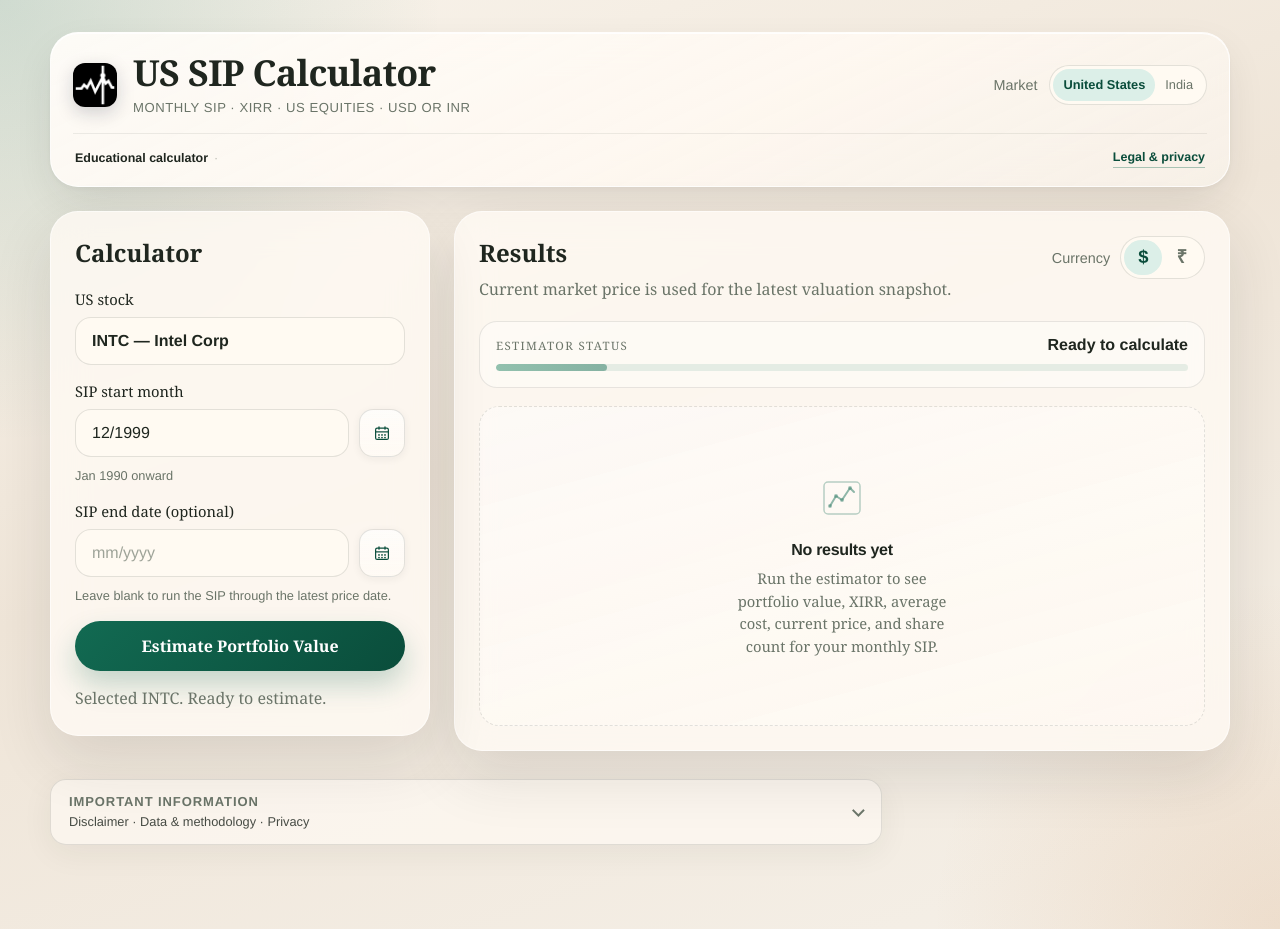
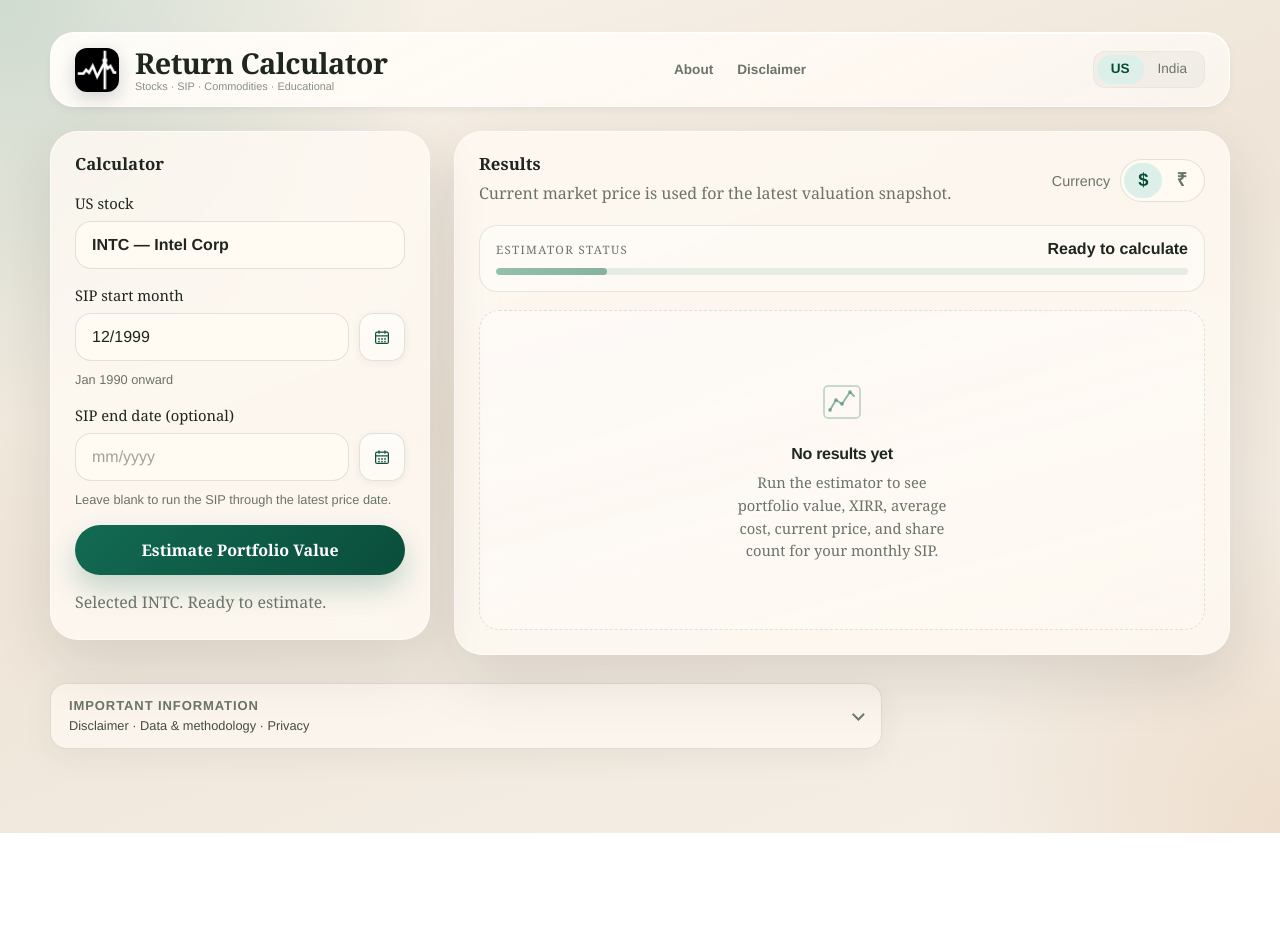
Before and after one commit to rishabhme12/xirr-stocks, a website: page public/index.html in a window 1280 px wide. After the commit the page ends 833 px from the top, so only its background shows below. Drawn offline with Linux system fonts and the light colour scheme.

Commit message:
refactor: consolidate market toggles, add mobile navigation, and update branding metadata

```diff
--- a/public/app.js
+++ b/public/app.js
@@ -22,8 +22,7 @@ const submitButton = form.querySelector('button[type="submit"]');
 const calculatorIntro = document.querySelector("#calculator-intro");
 const investorUsBtn = document.querySelector("#investor-us");
 const investorInBtn = document.querySelector("#investor-in");
-const marketUsBtn = document.querySelector("#market-us");
-const marketInBtn = document.querySelector("#market-in");
+
 const investorCurrencyWrap = document.querySelector("#investor-currency-wrap");
 const stockQueryClear = document.querySelector("#stock-query-clear");
 
@@ -1738,27 +1737,21 @@ function getDefaultsForMarket(market) {
 
 function updateShellForMarket() {
   const m = getMarket();
-  const title = document.getElementById("app-brand-title");
   const tag = document.getElementById("app-brand-tagline");
   const usTrust = document.querySelector("[data-trust-us]");
   const inTrust = document.querySelector("[data-trust-in]");
   const stockLabel = document.getElementById("stock-field-label");
+  if (tag) tag.textContent = "Stocks · SIP · Commodities · Educational";
   if (m === "in") {
-    if (title) title.textContent = "India SIP & XIRR";
-    if (tag) tag.textContent = "Monthly SIP in rupees";
     if (usTrust) usTrust.hidden = true;
     if (inTrust) inTrust.hidden = true;
     if (stockLabel) stockLabel.textContent = "India stock";
     stockQueryInput.placeholder = "e.g. Federal Bank or FEDERALBNK";
-    document.title = "India SIP & XIRR";
   } else {
-    if (title) title.textContent = "US SIP Calculator";
-    if (tag) tag.textContent = "Monthly SIP · XIRR · US equities · USD or INR";
     if (usTrust) usTrust.hidden = true;
     if (inTrust) inTrust.hidden = true;
     if (stockLabel) stockLabel.textContent = "US stock";
     stockQueryInput.placeholder = "Search Intel or INTC";
-    document.title = "US SIP Calculator (USD / INR)";
   }
 }
 
@@ -1817,8 +1810,6 @@ function applyMarketFromToggle(m) {
   }
   currentMarket = next;
   localStorage.setItem(MARKET_STORAGE_KEY, next);
-  if (marketUsBtn) marketUsBtn.setAttribute("aria-pressed", String(next === "us"));
-  if (marketInBtn) marketInBtn.setAttribute("aria-pressed", String(next === "in"));
   if (next === "in") {
     setAmountCurrency("inr");
   } else {
@@ -1852,8 +1843,6 @@ function applyInvestorModeFromToggle(mode) {
 
 function initApp() {
   currentMarket = localStorage.getItem(MARKET_STORAGE_KEY) === "in" ? "in" : "us";
-  if (marketUsBtn) marketUsBtn.setAttribute("aria-pressed", String(currentMarket === "us"));
-  if (marketInBtn) marketInBtn.setAttribute("aria-pressed", String(currentMarket === "in"));
   if (currentMarket === "in") {
     setAmountCurrency("inr");
   } else {
@@ -1861,17 +1850,6 @@ function initApp() {
     setAmountCurrency(im === "in" ? "inr" : "usd");
   }
   resetToCleanView();
-}
-
-if (marketUsBtn) {
-  marketUsBtn.addEventListener("click", () => {
-    applyMarketFromToggle("us");
-  });
-}
-if (marketInBtn) {
-  marketInBtn.addEventListener("click", () => {
-    applyMarketFromToggle("in");
-  });
 }
 
 investorUsBtn.addEventListener("click", () => {
@@ -1967,8 +1945,50 @@ function initLegalTabs() {
   });
 }
 
+function setupMarketToggles() {
+  const btns = document.querySelectorAll("[data-market-btn]");
+  btns.forEach(btn => {
+    btn.addEventListener("click", () => {
+      const market = btn.getAttribute("data-market-btn");
+      applyMarketFromToggle(market);
+      syncMarketToggles();
+      updateShellForMarket();
+    });
+  });
+}
+
+function syncMarketToggles() {
+  const m = getMarket();
+  const btns = document.querySelectorAll("[data-market-btn]");
+  btns.forEach(btn => {
+    const isTarget = btn.getAttribute("data-market-btn") === m;
+    btn.setAttribute("aria-pressed", isTarget ? "true" : "false");
+  });
+}
+
+// Initialize
+setupMarketToggles();
+syncMarketToggles();
+
 initApp();
 syncHoldingField();
 renderProgressState("idle");
 initLegalDisclosure();
 initLegalTabs();
+
+// Mobile menu toggle
+(function() {
+  const btn = document.getElementById("mobile-menu-btn");
+  const overlay = document.getElementById("mobile-nav-overlay");
+  if (btn && overlay) {
+    btn.addEventListener("click", () => {
+      overlay.classList.toggle("open");
+      const isOpen = overlay.classList.contains("open");
+      btn.setAttribute("aria-expanded", isOpen);
+      // Change icon to X if open
+      btn.innerHTML = isOpen
+        ? `<svg width="24" height="24" viewBox="0 0 24 24" fill="none" stroke="currentColor" stroke-width="2" stroke-linecap="round" stroke-linejoin="round"><line x1="18" y1="6" x2="6" y2="18"></line><line x1="6" y1="6" x2="18" y2="18"></line></svg>`
+        : `<svg width="24" height="24" viewBox="0 0 24 24" fill="none" stroke="currentColor" stroke-width="2" stroke-linecap="round" stroke-linejoin="round"><line x1="3" y1="12" x2="21" y2="12"></line><line x1="3" y1="6" x2="21" y2="6"></line><line x1="3" y1="18" x2="21" y2="18"></line></svg>`;
+    });
+  }
+})();
--- a/public/index.html
+++ b/public/index.html
@@ -3,42 +3,42 @@
   <head>
     <meta charset="UTF-8" />
     <meta name="viewport" content="width=device-width, initial-scale=1.0" />
-    <title>US SIP Calculator (USD / INR)</title>
+    <title>Return Calculator - Stocks.SIP.Commodities</title>
     <meta
       name="description"
-      content="SIP, XIRR, and cost-basis estimates for US and India markets. Historical data and benchmarks; illustrative only. Not financial advice."
+      content="Return Calculator for Stocks, SIPs, and Commodities. US and India markets."
     />
     <link rel="canonical" href="__PUBLIC_BASE_URL__/" />
     <meta property="og:type" content="website" />
-    <meta property="og:title" content="US SIP Calculator (USD / INR)" />
+    <meta property="og:title" content="Return Calculator - Stocks.SIP.Commodities" />
     <meta
       property="og:description"
-      content="US and India market SIP performance. XIRR, benchmarks, and historical data; illustrative only."
+      content="Return Calculator for Stocks, SIPs, and Commodities. US and India markets."
     />
     <meta property="og:url" content="__PUBLIC_BASE_URL__/" />
     <meta property="og:locale" content="en_US" />
     <meta name="twitter:card" content="summary" />
-    <meta name="twitter:title" content="US SIP Calculator (USD / INR)" />
+    <meta name="twitter:title" content="Return Calculator - Stocks.SIP.Commodities" />
     <meta
       name="twitter:description"
-      content="SIP and XIRR for US names (INR/USD) and for India in rupees. Public data, illustrative; not financial advice."
+      content="Return Calculator for Stocks, SIPs, and Commodities. US and India markets."
     />
     <link rel="icon" href="/dollar-coin.png?v=2" type="image/png" sizes="736x736" />
     <link rel="apple-touch-icon" href="/dollar-coin.png?v=2" />
-    <link rel="stylesheet" href="/styles.css?v=23" />
+    <link rel="stylesheet" href="/styles.css?v=24" />
     <script type="application/ld+json">
       {
         "@context": "https://schema.org",
         "@graph": [
           {
             "@type": "WebSite",
-            "name": "SIP & XIRR calculator (US and India markets)",
+            "name": "Return Calculator - Stocks.SIP.Commodities",
             "url": "__PUBLIC_BASE_URL__/",
-            "description": "Monthly SIP, XIRR, and benchmarks; US and India markets. Illustrative, not financial advice."
+            "description": "Return Calculator for Stocks, SIPs, and Commodities. US and India markets."
           },
           {
             "@type": "WebApplication",
-            "name": "SIP & XIRR calculator (US and India markets)",
+            "name": "Return Calculator - Stocks.SIP.Commodities",
             "url": "__PUBLIC_BASE_URL__/",
             "applicationCategory": "FinanceApplication",
             "operatingSystem": "Any",
@@ -51,64 +51,60 @@
   <body>
     <div class="page-shell">
       <div class="site-header-float">
+        <div class="header-main-wrap">
           <header class="page-header">
             <div class="app-brand">
               <span class="app-brand__mark app-brand__mark--logo" aria-hidden="true">
-            <img src="/dollar-coin.png?v=2" alt="" width="44" height="44" decoding="async" />
+                <img src="/dollar-coin.png?v=2" alt="" width="32" height="32" decoding="async" />
               </span>
               <div class="app-brand__text">
-            <h1 class="app-brand__title" id="app-brand-title">US SIP Calculator</h1>
-            <p class="app-brand__tagline" id="app-brand-tagline">Monthly SIP · XIRR · US equities · USD or INR</p>
+                <h1 class="app-brand__title" id="app-brand-title">Return Calculator</h1>
+                <p class="app-brand__tagline" id="app-brand-tagline">Stocks · SIP · Commodities · Educational</p>
               </div>
             </div>
           </header>
 
-      <p class="trust-strip trust-strip--in-float" role="note">
-        <span class="trust-strip__item trust-strip__item--strong">Educational calculator</span>
-        <span class="trust-strip__sep" aria-hidden="true">·</span>
-        <a class="trust-strip__link" href="#important-information">Legal &amp; privacy</a>
-      </p>
+          <nav class="desktop-nav">
+            <a href="#about-placeholder">About</a>
+            <a href="#important-information">Disclaimer</a>
+          </nav>
 
-      <div class="header-toggles" id="header-toggles">
-      <div class="market-currency-row" id="market-currency-row">
-        <span class="market-currency-label" id="market-currency-label">Market</span>
-        <div
-          class="market-toggle"
-          role="group"
-          aria-labelledby="market-currency-label"
-          aria-label="US market (US stocks) or India (NSE BSE rupee SIP)"
-        >
-          <button
-            type="button"
-            id="market-us"
-            class="market-toggle-btn"
-            aria-pressed="true"
-            title="US-listed stocks; USD or INR display"
-          >
-            <span>United States</span>
-          </button>
-          <button
-            type="button"
-            id="market-in"
-            class="market-toggle-btn"
-            aria-pressed="false"
-            title="NSE and BSE stocks; all amounts in Indian rupees"
-          >
-            <span>India</span>
+          <div class="header-side-actions">
+            <div class="header-toggles header-toggles--desktop" id="header-toggles-desktop">
+              <div class="market-toggle" role="group">
+                <button type="button" data-market-btn="us" class="market-toggle-btn" aria-pressed="true"><span>US</span></button>
+                <button type="button" data-market-btn="in" class="market-toggle-btn" aria-pressed="false"><span>India</span></button>
+              </div>
+            </div>
+
+            <button id="mobile-menu-btn" class="hamburger-btn" aria-label="Open menu">
+              <svg width="24" height="24" viewBox="0 0 24 24" fill="none" stroke="currentColor" stroke-width="2" stroke-linecap="round" stroke-linejoin="round">
+                <line x1="3" y1="12" x2="21" y2="12"></line>
+                <line x1="3" y1="6" x2="21" y2="6"></line>
+                <line x1="3" y1="18" x2="21" y2="18"></line>
+              </svg>
             </button>
           </div>
         </div>
 
-
-      </div>
+        <nav id="mobile-nav-overlay" class="mobile-nav-overlay">
+          <a href="#about-placeholder">About</a>
+          <a href="#important-information">Disclaimer</a>
+        </nav>
       </div>
 
       <main class="dashboard">
-        <section class="panel form-panel">
+        <section class="panel form-panel" id="calculator-panel">
           <div class="panel-head">
-            <h2>Calculator</h2>
+            <h2 id="calc-panel-title">Calculator</h2>
+            <div class="header-toggles header-toggles--mobile" id="header-toggles-mobile">
+              <div class="market-toggle" role="group">
+                <button type="button" data-market-btn="us" class="market-toggle-btn" aria-pressed="true"><span>US</span></button>
+                <button type="button" data-market-btn="in" class="market-toggle-btn" aria-pressed="false"><span>India</span></button>
+              </div>
+            </div>
+          </div>
           <p id="calculator-intro"></p>
-          </div>
 
           <form id="estimator-form" class="estimator-form">
             <input type="hidden" id="amount-currency" name="amountCurrency" value="usd" />
--- a/public/styles.css
+++ b/public/styles.css
@@ -47,52 +47,178 @@ body {
   padding: 32px 0 48px;
 }
 
-/* Floating glass header shell (sticky as one unit) */
 .site-header-float {
-  margin: 0 0 24px;
-  padding: 20px 22px 18px;
-  border-radius: 28px;
-  background: linear-gradient(155deg, rgba(255, 252, 248, 0.95) 0%, rgba(255, 249, 242, 0.88) 55%, rgba(248, 242, 234, 0.82) 100%);
-  border: 1px solid rgba(255, 255, 255, 0.75);
+  display: flex;
+  flex-direction: column;
+  gap: 12px;
+  margin: 0 0 0;
+  padding: 12px 16px;
+  width: 100%;
+  box-sizing: border-box;
+  border-radius: 20px 20px 0 0;
+  background: linear-gradient(155deg, rgba(255, 252, 248, 0.98) 0%, rgba(255, 250, 244, 0.94) 55%, rgba(250, 245, 238, 0.92) 100%);
+  border: 1px solid rgba(255, 255, 255, 0.8);
+  border-bottom: none;
   box-shadow:
-    0 2px 4px rgba(39, 44, 40, 0.04),
-    0 16px 44px -8px rgba(39, 44, 40, 0.12),
-    inset 0 1px 0 rgba(255, 255, 255, 0.85);
-  backdrop-filter: blur(18px);
-  -webkit-backdrop-filter: blur(18px);
-}
-
-.site-header-float .page-header {
-  margin-bottom: 0;
+    0 2px 4px rgba(39, 44, 40, 0.02),
+    0 4px 12px -2px rgba(39, 44, 40, 0.06),
+    inset 0 1px 0 rgba(255, 255, 255, 0.9);
+  backdrop-filter: blur(20px);
+  -webkit-backdrop-filter: blur(20px);
+}
+
+.header-main-wrap {
+  display: flex;
+  align-items: center;
+  justify-content: space-between;
+  width: 100%;
+}
+
+.header-side-actions {
+  display: flex;
+  align-items: center;
+  gap: 12px;
+}
+
+.header-toggles--desktop {
+  display: none !important;
+}
+
+.header-toggles--mobile {
+  display: block !important;
+}
+
+.panel-head {
+  display: flex;
+  align-items: center;
+  justify-content: space-between;
+  margin-bottom: 20px;
+  width: 100%; /* Explicitly span full width */
+}
+
+.panel-head h2 {
+  font-size: 1.05rem;
+  margin: 0;
+  color: var(--text);
+  line-height: 1;
+  flex-grow: 1; /* Push the next item (toggle) to the far right */
+}
+
+.header-toggles--mobile {
+  flex-shrink: 0;
+  margin-left: 12px;
+}
+
+.header-toggles .market-toggle {
+  display: flex;
+  background: rgba(31, 38, 31, 0.04);
+  padding: 3px;
+  border-radius: 12px;
+  border: 1px solid rgba(31, 38, 31, 0.03);
+}
+
+.market-toggle-btn {
+  padding: 4px 10px;
+  font-size: 0.72rem;
+  border-radius: 9px;
+}
+
+.app-brand__tagline {
+  margin: 1px 0 0;
+  font-family: var(--font-ui);
+  font-size: 0.68rem;
+  font-weight: 500;
+  color: var(--muted);
+  opacity: 0.8;
+}
+
+.trust-badge {
+  display: none; /* Integrated into tagline */
+}
+
+.trust-badge--desktop {
+  display: none;
+}
+
+.desktop-nav {
+  display: none;
+}
+
+.desktop-nav a {
+  text-decoration: none;
+  font-family: var(--font-ui);
+  font-size: 0.85rem;
+  font-weight: 600;
+  color: var(--muted);
+  transition: color 0.2s ease;
+}
+
+.desktop-nav a:hover {
+  color: var(--accent-strong);
+}
+
+.hamburger-btn {
+  display: block;
+  background: transparent;
+  border: none;
+  color: var(--text);
+  cursor: pointer;
+  padding: 4px;
+}
+
+.mobile-nav-overlay {
+  display: none;
+  flex-direction: column;
+  gap: 4px;
+  padding: 4px 4px 12px;
+}
+
+.mobile-nav-footer {
+  margin-top: 12px;
+  padding-top: 8px;
+}
+
+.mobile-nav-overlay.open {
+  display: flex;
+}
+
+.mobile-nav-overlay a {
+  text-decoration: none;
+  font-family: var(--font-ui);
+  font-size: 0.95rem;
+  font-weight: 600;
+  color: var(--text);
+  padding: 10px 4px;
 }
 
 @media (min-width: 701px) {
   .site-header-float {
-    display: grid;
-    grid-template-columns: minmax(0, 1fr) auto;
-    grid-template-rows: auto auto;
-    align-items: start;
-    column-gap: 20px;
-  }
-
-  .site-header-float > .page-header {
-    grid-column: 1;
-    grid-row: 1;
-  }
-
-  .site-header-float > .header-toggles {
-    grid-column: 2;
-    grid-row: 1;
-    align-self: center;
+    margin-bottom: 24px;
+    padding: 14px 24px;
+    border-radius: 24px;
+    border-bottom: 1px solid rgba(255, 255, 255, 0.8);
+  }
+
+  .header-side-actions {
+    gap: 20px;
+  }
+
+  .header-toggles--desktop {
+    display: block !important;
+  }
+
+  .header-toggles--mobile {
+    display: none !important;
+  }
+
+  .desktop-nav {
     display: flex;
-    flex-direction: column;
-    align-items: flex-end;
-    gap: 10px;
-  }
-
-  .site-header-float > .trust-strip--in-float {
-    grid-column: 1 / -1;
-    grid-row: 2;
+    gap: 24px;
+    margin: 0 32px;
+  }
+
+  .hamburger-btn {
+    display: none;
   }
 }
 
@@ -127,78 +253,13 @@ body {
   min-width: 0;
 }
 
+
+
 .app-brand__title {
   margin: 0;
-  font-size: clamp(1.65rem, 2.8vw, 2.35rem);
+  font-size: clamp(1.4rem, 2.5vw, 1.8rem);
   line-height: 1.12;
   letter-spacing: -0.02em;
-}
-
-.app-brand__tagline {
-  margin: 6px 0 0;
-  font-family: var(--font-ui);
-  font-size: 0.82rem;
-  font-weight: 500;
-  letter-spacing: 0.04em;
-  text-transform: uppercase;
-  color: var(--muted);
-  line-height: 1.35;
-}
-
-.trust-strip {
-  display: flex;
-  flex-wrap: wrap;
-  align-items: center;
-  gap: 4px 2px;
-  margin: 0;
-  padding: 0;
-  font-family: var(--font-ui);
-  font-size: 0.78rem;
-  line-height: 1.45;
-  color: var(--muted);
-}
-
-.trust-strip--in-float {
-  margin: 16px 0 0;
-  padding: 14px 2px 0;
-  border-top: 1px solid rgba(31, 38, 31, 0.08);
-}
-
-.trust-strip__item--strong {
-  font-weight: 600;
-  color: var(--text);
-}
-
-.trust-strip__sep {
-  margin: 0 4px;
-  opacity: 0.45;
-}
-
-.trust-strip__sep--wide {
-  flex: 1 0 8px;
-  min-width: 4px;
-  margin: 0;
-  opacity: 0;
-}
-
-.trust-strip__link {
-  margin-left: auto;
-  font-weight: 600;
-  color: var(--accent-strong);
-  text-decoration: none;
-  border-bottom: 1px solid rgba(18, 106, 82, 0.35);
-  padding-bottom: 1px;
-}
-
-.trust-strip__link:hover {
-  border-bottom-color: var(--accent-strong);
-}
-
-@media (max-width: 700px) {
-  .site-header-float {
-    padding: 12px 14px 12px;
-    border-radius: 22px;
-  }
 }
 
 .sr-only {
@@ -235,19 +296,19 @@ body {
 }
 
 .market-toggle {
-  display: inline-flex;
+  display: flex;
   border-radius: 999px;
   border: 1px solid var(--line);
   background: var(--surface-strong);
-  padding: 3px;
-  font-family: var(--font-ui);
-  font-size: 0.8rem;
-  max-width: 100%;
-  flex-wrap: wrap;
-  justify-content: flex-end;
+  padding: 4px;
+  font-family: var(--font-ui);
+  font-size: 0.85rem;
+  width: 100%;
 }
 
 .market-toggle-btn {
+  flex: 1;
+  text-align: center;
   border: none;
   background: transparent;
   color: var(--muted);
@@ -263,6 +324,17 @@ body {
   background: var(--accent-soft);
   color: var(--accent-strong);
   font-weight: 600;
+}
+
+@media (min-width: 701px) {
+  .market-toggle {
+    display: inline-flex;
+    width: auto;
+  }
+  .market-toggle-btn {
+    flex: none;
+    padding: 6px 14px;
+  }
 }
 
 .market-toggle-btn:focus-visible {
@@ -366,6 +438,14 @@ body {
   border: 1px solid rgba(255, 255, 255, 0.55);
   border-radius: 28px;
   box-shadow: var(--shadow);
+}
+
+@media (max-width: 700px) {
+  .panel.form-panel {
+    border-top-left-radius: 0;
+    border-top-right-radius: 0;
+    border-top: none;
+  }
 }
 
 h1,
@@ -422,7 +502,7 @@ h1 {
   margin-bottom: 20px;
   display: flex;
   justify-content: space-between;
-  align-items: flex-start;
+  align-items: center;
   gap: 20px;
 }
 
@@ -1434,8 +1514,8 @@ input[type="month"],
 }
 
 .benchmark-section {
-  margin-top: 36px;
-  padding-top: 24px;
+  margin-top: 24px;
+  padding-top: 16px;
   border-top: 1px solid var(--line);
 }
 
@@ -1565,7 +1645,12 @@ input[type="month"],
   }
 
   .app-brand__tagline {
-    display: none;
+    display: block;
+    font-size: 0.58rem; /* Ultra-compact for mobile */
+    white-space: nowrap;
+    overflow: hidden;
+    text-overflow: ellipsis;
+    max-width: 180px; /* Limit width to prevent pushing toggles */
   }
 
   .app-brand__title {
@@ -1582,7 +1667,6 @@ input[type="month"],
     width: 100%;
     margin-top: 8px;
     padding-top: 8px;
-    border-top: 1px solid rgba(31, 38, 31, 0.1);
     flex-direction: column;
     align-items: stretch;
     align-self: stretch;
@@ -1767,8 +1851,8 @@ input[type="month"],
   }
 
   .benchmark-section {
-    margin-top: 48px;
-    padding-top: 32px;
+    margin-top: 32px;
+    padding-top: 20px;
   }
 
   .benchmark-section--lead {
```
Lines whose indentation alone changed are shown as unchanged.
